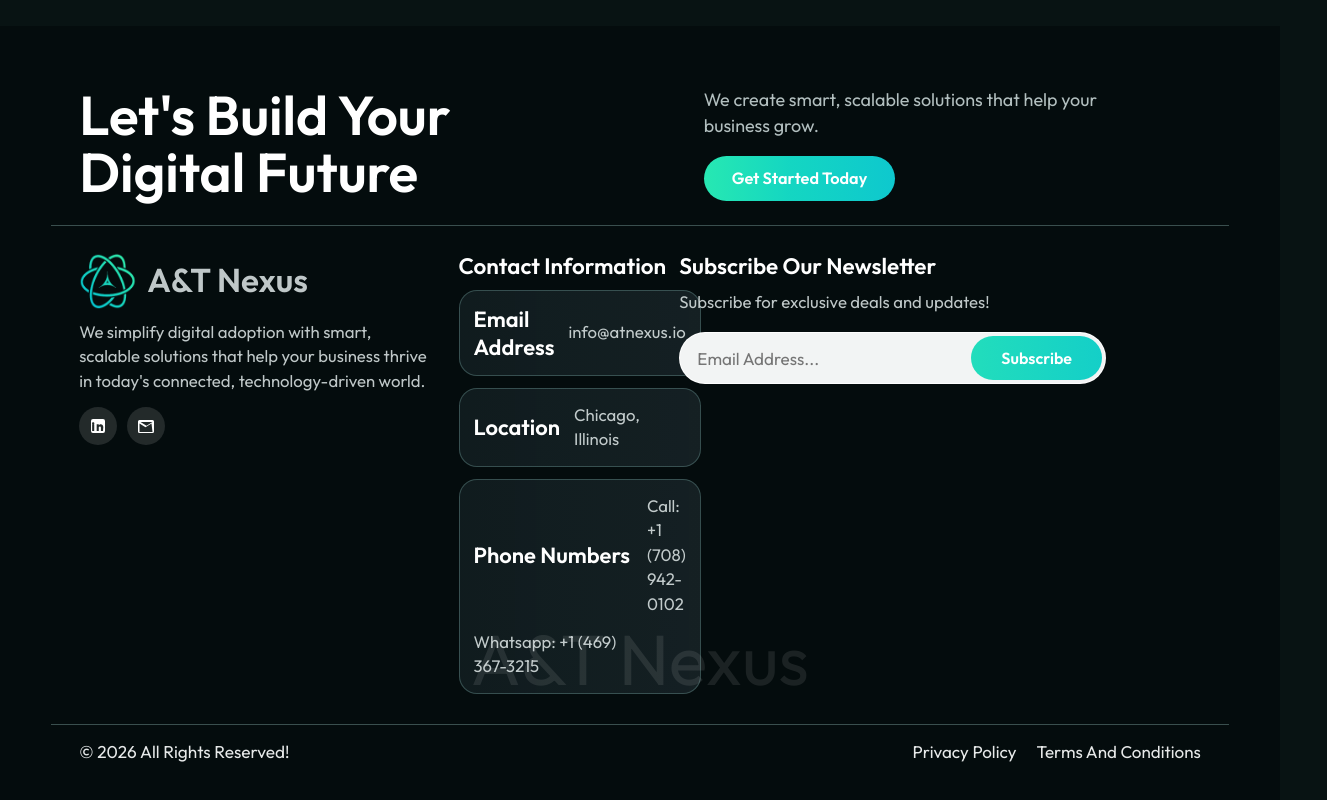
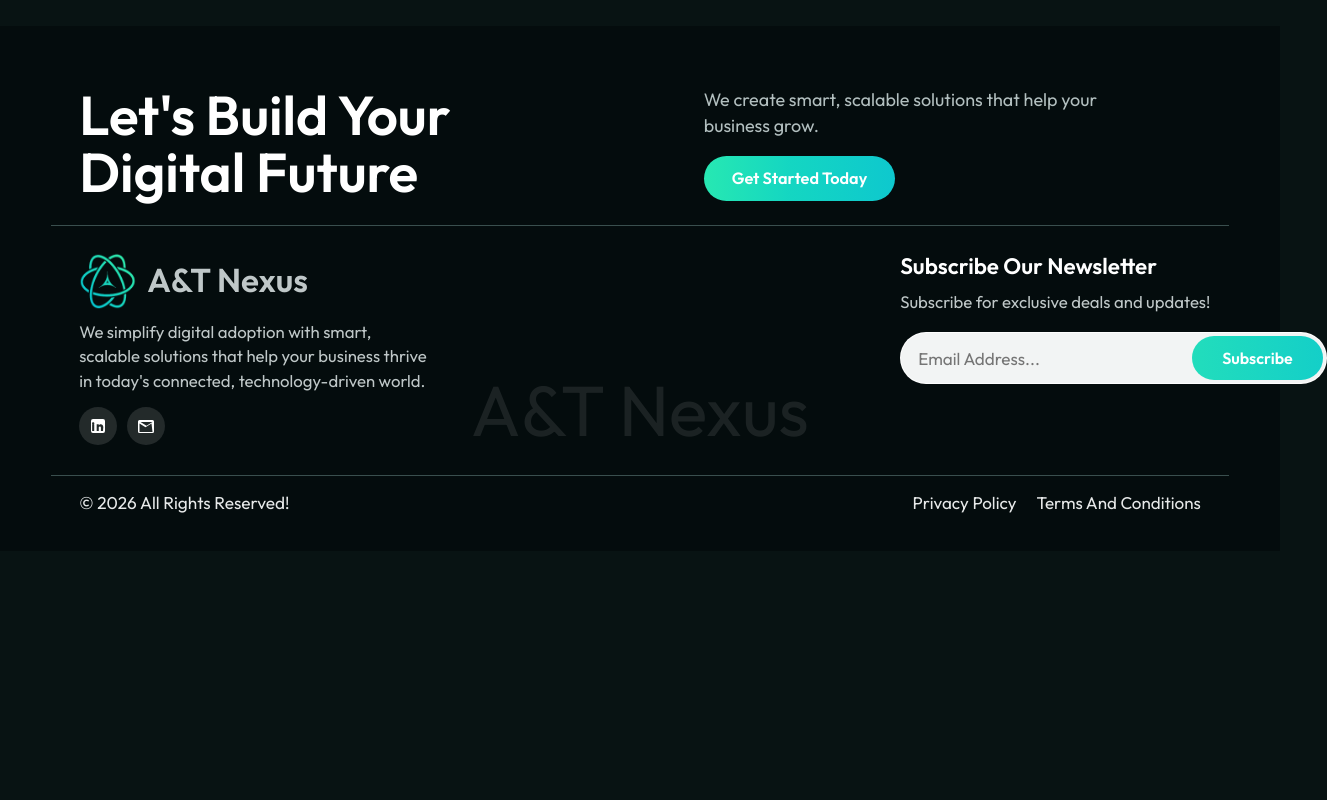
Before and after one commit to mtahaarif/A-T-Nexus-, a Next.js app: page /about in a window 1280 px wide. Shown: the part 1882-2682 px from the top of the page, 1327 px wide, since content can reach past the window. After the commit the page ends 2433 px from the top, so only its background shows below. Built offline with nearby package versions, Linux system fonts and the light colour scheme.

Commit message:
Making changes to Footer

```diff
--- a/src/components/SiteFooter.tsx
+++ b/src/components/SiteFooter.tsx
@@ -85,7 +85,7 @@ export default function SiteFooter() {
             </p>
 
             <div className="socials" aria-label="Social links">
-              <a href="https://linkedin.com" aria-label="LinkedIn" target="_blank" rel="noopener noreferrer">
+              <a href="https://www.linkedin.com/company/atnexus-io/" aria-label="LinkedIn" target="_blank" rel="noopener noreferrer">
                 <svg viewBox="0 0 512 512" role="img" aria-hidden="true">
                   <path d="M416 32H96a64 64 0 00-64 64v320a64 64 0 0064 64h320a64 64 0 0064-64V96a64 64 0 00-64-64zM135.68 416H68.69V202.26h67.29zm-33.64-213.84h-.46c-22.4 0-36.88-15.46-36.88-34.75 0-19.74 14.88-34.75 37.77-34.75s36.88 15.46 37.77 34.75c0 19.29-14.88 34.75-37.77 34.75zM416 416h-67V312c0-26.14-9.34-43.94-32.76-43.94-17.84 0-28.45 12-33.12 23.6-1.71 4.14-2.13 9.94-2.13 15.73V416h-67V202.26h67v29.39h.93c9.23-13.98 25.76-34.75 62.86-34.75 45.81 0 80.25 29.94 80.25 94.4z" />
                 </svg>
@@ -98,32 +98,12 @@ export default function SiteFooter() {
             </div>
           </section>
 
-          <section className="footer-col">
-            <h3>Contact Information</h3>
-            <div className="contact-info">
-              <div className="contact-item">
-                <h4>Email Address</h4>
-                <a href="mailto:info@atnexus.io">info@atnexus.io</a>
-              </div>
-              <div className="contact-item">
-                <h4>Location</h4>
-                <p>Chicago, Illinois</p>
-              </div>
-              <div className="contact-item">
-                <h4>Phone Numbers</h4>
-                <p>
-                  <a href="tel:+17089420102">Call: +1 (708) 942-0102</a>
-                </p>
-                <p>
-                  <a href="https://wa.me/14693673215" target="_blank" rel="noopener noreferrer">
-                    Whatsapp: +1 (469) 367-3215
-                  </a>
-                </p>
-              </div>
-            </div>
-          </section>
+          <section className="footer-col"></section>
 
-          <section className="footer-col">
+
+          <section className="footer-col ">  </section>
+
+          <section className="footer-col ">
             <h3>Subscribe Our Newsletter</h3>
             <p>Subscribe for exclusive deals and updates!</p>
             <form className="newsletter-form" onSubmit={handleNewsletterSubmit}>
```
